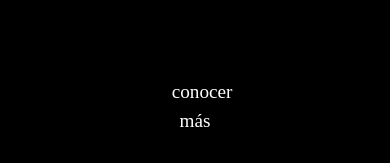
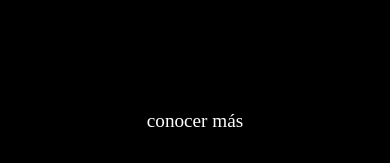
Before and after one commit to dagofonseca/music-front, a React (Create React App) app: page / in a window 390 px wide. Shown: the part 681-844 px from the top of the page. Built offline with nearby package versions, Linux system fonts and the light colour scheme.

Commit message:
now first section of landing is responsive

```diff
--- a/src/components/LandingPage.js
+++ b/src/components/LandingPage.js
@@ -1,4 +1,5 @@
 import React, { Component } from 'react';
+import { Container, Row, Col, Button  } from "reactstrap";
 import Slider from "./Slider";
 import img1 from "../images/landing-page.jpg";
 import img2 from "../images/amplifier.jpg";
@@ -59,17 +60,16 @@ class LandingPage extends Component {
   calculateSection(currentHorizontalPosition) {
     const { borders } = this.state;
 
-    if(currentHorizontalPosition <= borders[0]){
+    if (currentHorizontalPosition <= borders[0]) {
       return 0;
     }
-    else if(currentHorizontalPosition > borders[borders.length - 1]){
+    else if (currentHorizontalPosition > borders[borders.length - 1]) {
       return borders.length;
     }
-    else{
+    else {
       for (let index = 1; index < borders.length; index++) {
-        if(currentHorizontalPosition <= borders[index] &&
-           currentHorizontalPosition > borders[index-1] )
-        {
+        if (currentHorizontalPosition <= borders[index] &&
+          currentHorizontalPosition > borders[index - 1]) {
           return index;
         }
       }
@@ -83,15 +83,17 @@ class LandingPage extends Component {
     for (let borderNumber = 2; borderNumber < this.state.backgroundImages.length; borderNumber++) {
       response.push(firstBorder * borderNumber);
     }
-    this.setState({borders: response});
+    this.setState({ borders: response });
   }
 
   render() {
     return (
-      <div id="homeContainer">
+      <Container fluid >
+        <Row>
+          <Col className="p-0">
             <div className="homeSection"
               onMouseMove={this.handleMouseMove} >
-          {this.state.backgroundImages.map( (item, i) => (
+              {this.state.backgroundImages.map((item, i) => (
                 <div className="backImg" key={i}
                   style={{ backgroundImage: `url(${item})` }} >
                 </div>
@@ -103,21 +105,29 @@ class LandingPage extends Component {
                   <h3>una plataforma para músicos independientes</h3>
                 </div>
 
+
                 <div id="buttonMore">
-              <div className="blurButton">
-                <a href="#carouselHome"
-                  onClick={(e) => this.handleClick(e, "carouselHome")} >
+                  <Button className="blurButton"
+                      onClick={(e) => this.handleClick(e, "carouselHome")}
+                  >
                       conocer más
-                </a>
+
+                  </Button >
                 </div>
               </div>
             </div>
-        </div>
+          </Col>
+        </Row>
 
+        <Row>
+          <Col>
             <div className="homeSection" id="carouselHome" >
               <Slider />
             </div>
-      </div>
+          </Col>
+        </Row>
+      </Container>
+
     );
   }
 }
--- a/src/components/styles/landingPage.css
+++ b/src/components/styles/landingPage.css
@@ -1,9 +1,3 @@
-#homeContainer {
-    min-width: 100%;
-    min-height: 100vh;
-    background: #ffffff;
-}
-
 .homeSection {
     min-width: 100%;
     min-height: 100vh;
@@ -53,7 +47,7 @@
 }
 
 .blurButton {
-    width: 14%;
+    background-color: transparent;
     font-size: 1.2rem;
     padding: 1% 0%;
     margin-bottom: 5%;
@@ -63,6 +57,7 @@
 }
 
 .blurButton:hover{
+    background-color: transparent;
     animation: borderAnimation .5s linear forwards;
 }
 
@@ -73,40 +68,30 @@
 
 @keyframes borderAnimation {
     0% {
-        width: 14%;
-        height: 100%;
         border-top-color: transparent;
         border-right-color: transparent;
         border-bottom-color: transparent;
         border-left-color: transparent;
     }
     25% {
-        width: 14%;
-        height: 100%;
         border-bottom-color: #ffffff;
         border-right-color: transparent;
         border-top-color: transparent;
         border-left-color: transparent;
     }
     50% {
-        width: 14%;
-        height: 100%;
         border-bottom-color: #ffffff;
         border-right-color: #ffffff;
         border-top-color: transparent;
         border-left-color: transparent;
     }
     75% {
-        width: 14%;
-        height: 100%;
         border-bottom-color: #ffffff;
         border-right-color: #ffffff;
         border-top-color: #ffffff;
         border-left-color: transparent;
     }
     100% {
-        width: 14%;
-        height: 100%;
         border-top-color: #ffffff;
         border-right-color: #ffffff;
         border-bottom-color: #ffffff;
```
Lines whose indentation alone changed are shown as unchanged.
